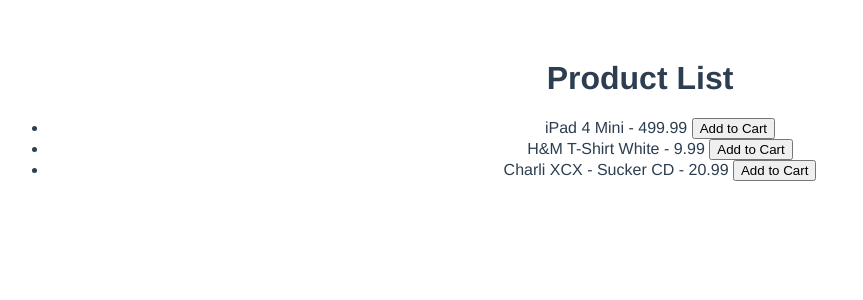
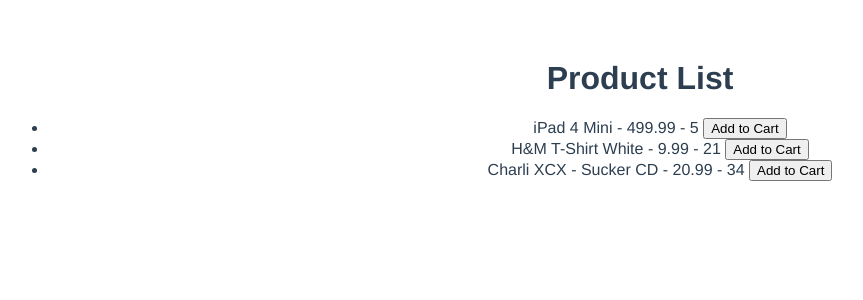
Before and after one commit to bigmikeowuor/vuex-shopping-cart, a Vue app: page / in a window 1280 px wide. Shown: the top 300 px of the page, without its empty margins (0-863 px from the left). Built offline with nearby package versions, Linux system fonts and the light colour scheme.

Commit message:
Vuex mutation history and Vue Dev Tools.

```diff
--- a/src/components/ProductList.vue
+++ b/src/components/ProductList.vue
@@ -4,7 +4,7 @@
 		<img v-if="loading" src="https://i.imgur.com/JfPpwOA.gif" alt="loading" />
 		<ul v-else>
 			<li v-for="product in products" :key="product.id">
-				{{ product.title }} - {{ product.price }}
+				{{ product.title }} - {{ product.price }} - {{ product.inventory }}
 				<button @click="addProductToCart(product)">Add to Cart</button>
 			</li>
 		</ul>
```
Also changed, not shown: 5 other files (tests, documents, lock files or other folders).
